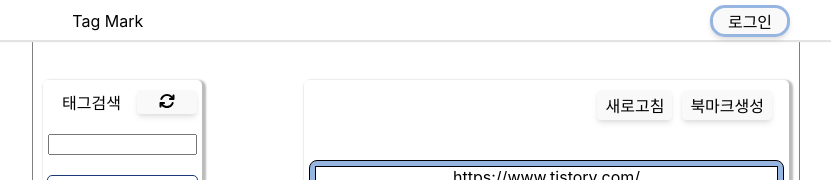
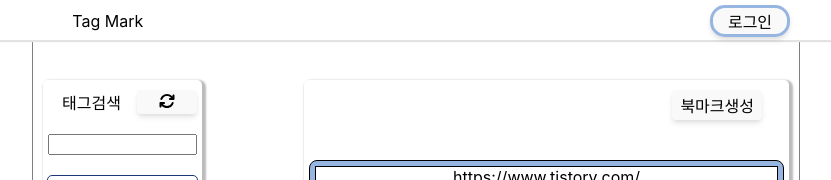
Before and after one commit to ksg9482/TagMark_Frontend, a React (Create React App) app: page / in a window 1280 px wide. Shown: the top 180 px of the page, without its empty margins (224-1055 px from the left). Built offline with nearby package versions, Linux system fonts and the light colour scheme; no server answers.

Commit message:
bookmark 페이지 새로고침 제거

```diff
--- a/src/componenets/pages/main/Bookmark.page.tsx
+++ b/src/componenets/pages/main/Bookmark.page.tsx
@@ -342,25 +342,6 @@ export const BookMark = (props: any) => {
     setLocalBookmarkPage(setLocalPagenation(bookmark, 20));
     createBookmarkView(setLocalPagenation(bookmark, 20), currentPageNum - 1);
     return;
-  };
-
-  const bookmarkRefresh = () => {
-    setCurrentSearch(CurrentSearch.Bookmark);
-    setBookmarkView(firstPage);
-
-    setCurrentTag([]);
-    updateOriginPageCount(originPageCount);
-    updateOriginTotalCount(originTotalCount);
-    setCurrentPageNum(1);
-    currentPageRefresh(1);
-    if (isLogin) {
-      updatePageCount(originPageCount);
-      updateTotalCount(originTotalCount);
-    } else {
-      setLocalBookmarkPage(setLocalPagenation(originBookmarks, 20));
-      updatePageCount(Math.ceil(originBookmarks.length / 20));
-      updateTotalCount(originBookmarks.length);
-    }
   };
 
   const bookmarkCreate = (
@@ -743,7 +724,6 @@ export const BookMark = (props: any) => {
             <BookmarkManagebuttonContainer>
               <div></div>
               <ManageButtonContainer>
-                <CommonButton onClick={bookmarkRefresh}>새로고침</CommonButton>
                 {!isLogin && totalCount >= 100 ? (
                   <DisableCommonButton disabled>
                     <div
```
